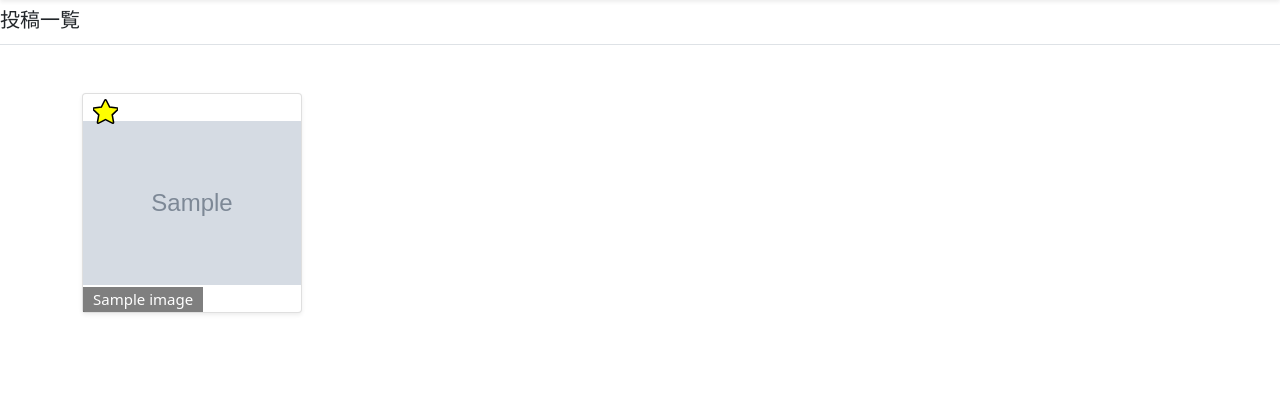
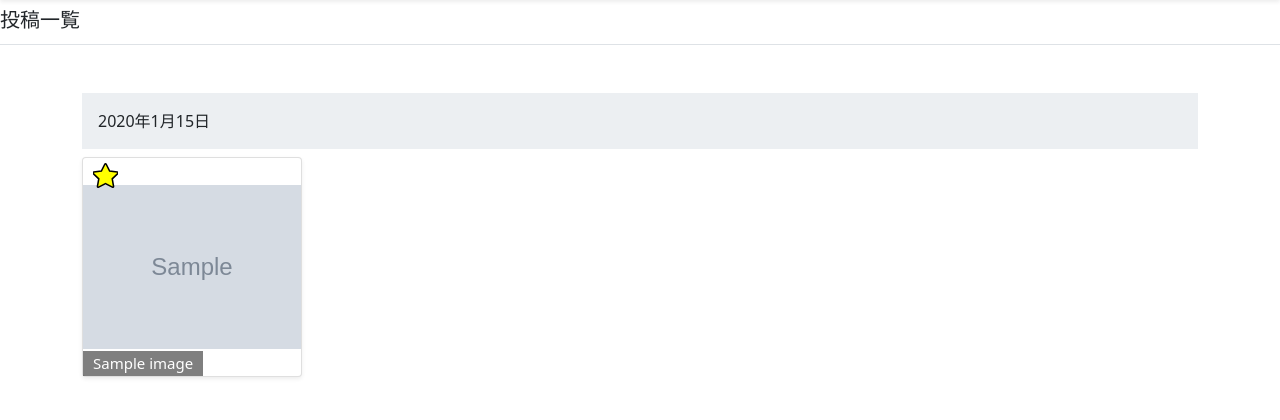
Before and after one commit to DECQuando/Synq, a Django app: page /synqapp/list/ in a window 1280 px wide. Shown: the part 56-476 px from the top of the page. Run offline with Django 4.2, Linux system fonts and the light colour scheme; a user stored in the database is signed in; tables that the repository leaves empty hold one stand-in row (values such as "Sample post"); grey boxes marked "Sample" are stand-in pictures; some libraries are stand-ins or nearby versions.

Commit message:
[update] アルバム画像を日付で分ける

```diff
--- a/static/css/style.css
+++ b/static/css/style.css
@@ -43,3 +43,7 @@
     padding: 5px 10px;  /*文字周りの余白*/
     /*background: rgba(0, 0, 0, 0.5);*/
 }
+/*アルバムの日付を表示する部分の背景色 image_list.html*/
+.image-date{
+    background-color: #ECEFF2;
+}
--- a/synqapp/templatetags/index.py
+++ b/synqapp/templatetags/index.py
@@ -13,3 +13,9 @@ def index(indexable, i):
 @register.filter
 def index_minus1(indexable, i):
     return indexable[i-1]
+
+
+@register.filter
+def is_in_list(list_data, i):
+    # iがlist_dataに含まれていれば、trueを返す
+    return i in list_data
--- a/synqapp/views.py
+++ b/synqapp/views.py
@@ -58,22 +58,31 @@ class ImageList(LoginRequiredMixin, generic.ListView):
 
         if self.object_list.exists():
             print(self.object_list)
-            previous_image_date = 0     # initialize
-            grouping_by_date = []       # 日付で画像をグルーピング [[0, 1, 2], [3, 4]]
-            same_date_images = []       # 作成日が同じ画像を一時的に格納するリスト
+            previous_image_date = 0             # initialize
+            first_image_of_the_day = [0]       # 日付で画像をグルーピング [0, 4, 6, 10]
             for i, image in enumerate(self.object_list):
-                # i==0か前の画像と作成日が同じ場合
-                if i == 0 or image.created_at.date() == previous_image_date:
-                    same_date_images.append(i)
-                    previous_image_date = image.created_at.date()
+                image_date = image.created_at.date()
+                if i == 0:
+                    previous_image_date = image_date
                     continue
-                # 前の画像と投稿日が異なる場合は、grouping_by_dateにsame_date_imagesを保存し、初期化
-                grouping_by_date.append(same_date_images)
-                same_date_images = [i]  # initialize same_date_images list
-                previous_image_date = image.created_at.date()
-            # 最後のsame_date_imagesをgrouping_by_dateに保存
-            grouping_by_date.append(same_date_images)
-            print(grouping_by_date)
+                if not image_date == previous_image_date:
+                    first_image_of_the_day.append(i)
+                    previous_image_date = image_date
+            print(first_image_of_the_day)
+
+
+            #     # i==0か前の画像と作成日が同じ場合
+            #     if i == 0 or image.created_at.date() == previous_image_date:
+            #         same_date_images.append(i)
+            #         previous_image_date = image.created_at.date()
+            #         continue
+            #     # 前の画像と投稿日が異なる場合は、grouping_by_dateにsame_date_imagesを保存し、初期化
+            #     grouping_by_date.append(same_date_images)
+            #     same_date_images = [i]  # initialize same_date_images list
+            #     previous_image_date = image.created_at.date()
+            # # 最後のsame_date_imagesをgrouping_by_dateに保存
+            # grouping_by_date.append(same_date_images)
+            # print(grouping_by_date)
 
 
             for i, image in enumerate(self.object_list):
@@ -98,6 +107,7 @@ class ImageList(LoginRequiredMixin, generic.ListView):
                 # groupは1始まりなので、group_id+1
                 group_count_list.append(image_group_list.count(group_id+1))
 
+            context["first_image_of_the_day"] = first_image_of_the_day  # first image of the day
             context["pk_in_group"] = pk_in_group        # primary key in the group/そのグループ内での番号
             context["count"] = group_count_list         # number of images in the group/そのグループに属する写真の枚数
             print(context)
--- a/templates/synqapp/image_list.html
+++ b/templates/synqapp/image_list.html
@@ -7,13 +7,27 @@
 {% block contents %}
     <div class="album py-5 bg-body-tertiary">
         <div class="container">
+            {% for img in image_context_list %}
+            {% load index %}        {# templatetags/index.pyの関数を読み込み #}
+            {# 画像の投稿日でセクションを分ける #}
+            {% if first_image_of_the_day|is_in_list:forloop.counter0 %}
+                {# image-dateの背景色はstyle.cssで変更 #}
+                <div class="image-date">
+                    {% if forloop.first %}
+                        {# 1番目の日付セクションはmargin-top=0 #}
+                        <p class="p-3 mt-0 mb-2 text-left">{{ img.created_at|date:"Y年n月j日" }}</p>
+                    {% else %}
+                        {# 2番目以降の日付セクションはmargin-top=5 #}
+                        <p class="p-3 mt-5 mb-2 text-left">{{ img.created_at|date:"Y年n月j日" }}</p>
+                    {% endif %}
+                </div>
                 <div class="row row-cols-5 row-cols-sm-5 row-cols-md-5 g-1">
-                {% for img in image_context_list %}
-{#                    img_list_card.htmlにisCollapseを渡して表示#}
-{#                    isCollapse: false (グルーピング画像無し)#}
-{#                    isCollpase: true-open (グルーピング画像あり、初期表示する画像)#}
-{#                    isCollpase: true-open (グルーピング画像あり、初期表示しない画像)#}
-                    {% load index %}        {# templatetags/index.pyの関数を読み込み #}
+            {% endif %}
+
+{#            img_list_card.htmlにisCollapseを渡して表示#}
+{#            isCollapse: false (グルーピング画像無し)#}
+{#            isCollpase: true-open (グルーピング画像あり、初期表示する画像)#}
+{#            isCollpase: true-open (グルーピング画像あり、初期表示しない画像)#}
             {% if count|index_minus1:img.group == 1 %}
                     {# count[img.group]が1のとき (グループに属する画像が1枚だけのとき) #}
                     {% include "synqapp/includes/img_list_card.html" with isCollapse="false" %}
@@ -26,10 +40,17 @@
                     {% include "synqapp/includes/img_list_card.html" with isCollapse="true-close" %}
                 {% endif %}
             {% endif %}
+
+{#               前の画像と投稿日が異なる場合や、ループの最後はdivタグを閉じる#}
+            {% if first_image_of_the_day|is_in_list:forloop.counter or forloop.last %}
+                </div>
+            {% endif %}
+
                 {% empty %}
+                <div class="row row-cols-5 row-cols-sm-5 row-cols-md-5 g-1">
                     まだ画像データがありません。
+                </div>
             {% endfor %}
         </div>
     </div>
-    </div>
 {% endblock %}
```
Lines whose indentation alone changed are shown as unchanged.
